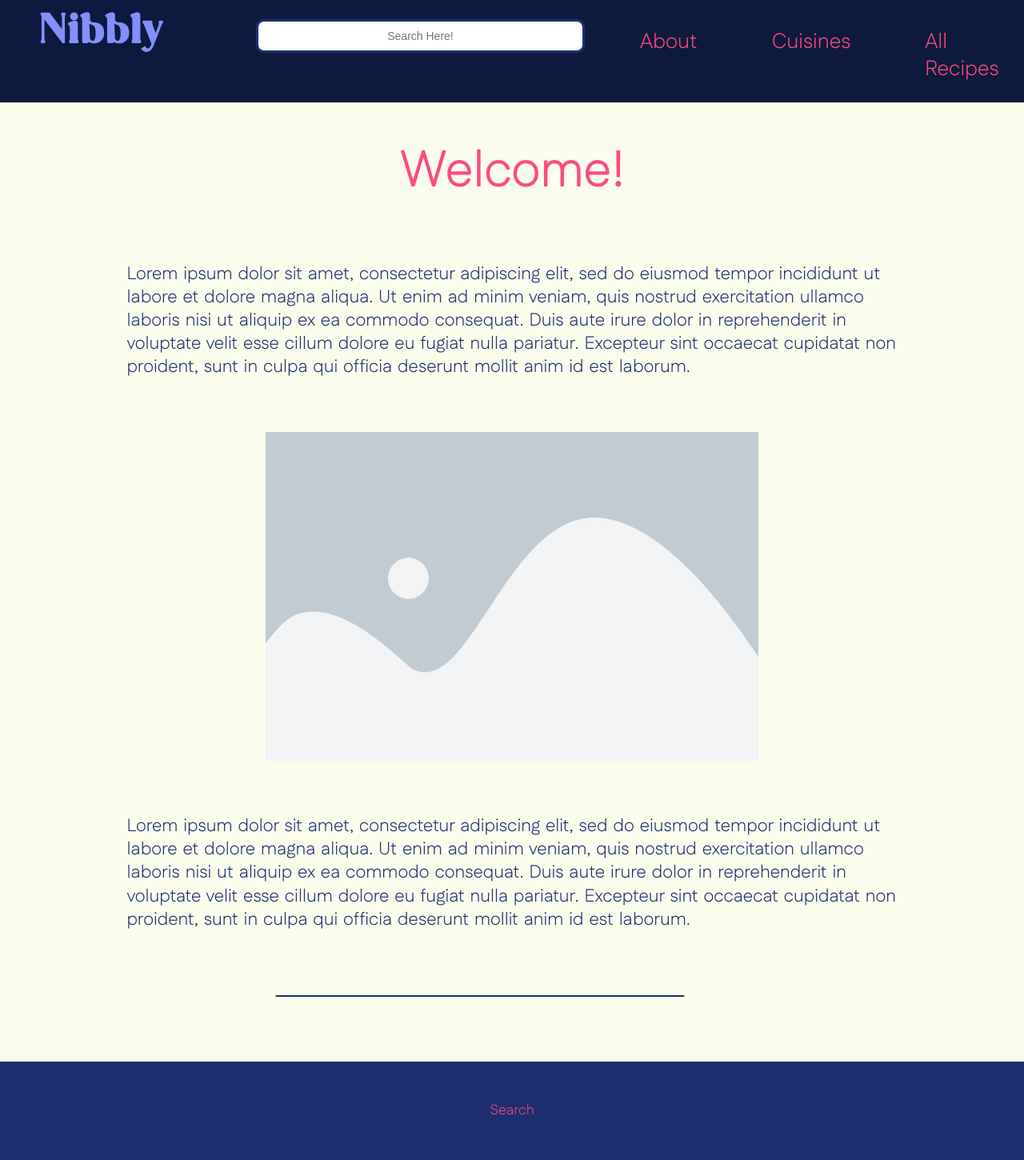
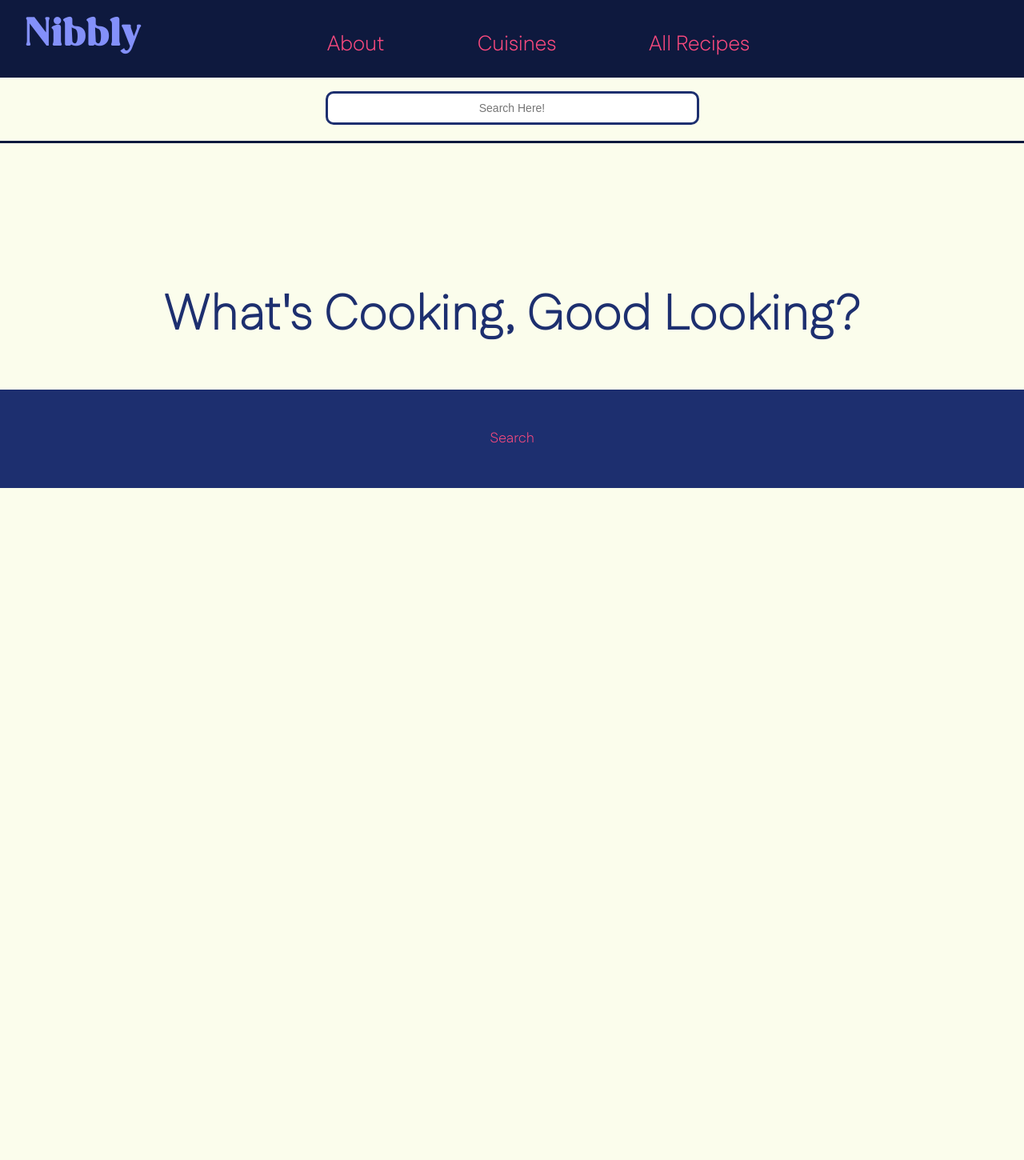
Before and after one commit to vzurui/idm232-vpl26, a PHP site: page /index.html in a window 1280 px wide. Shown: the whole page at 80% size. After the commit the page ends 610 px from the top, so only its background shows below. Run offline with PHP 8.4, Linux system fonts and the light colour scheme.

Commit message:
new search bar

```diff
--- a/css/style.css
+++ b/css/style.css
@@ -59,8 +59,8 @@ body {
 h1 {
 	color: var(--orchid-);
 	font-family: var(--font-title);
-	font-size: 4.5vw;
-	margin: -0.25em 0 0 0.5em;
+	font-size: 4.2vw;
+	margin: -0.20em 0 0 0.2em;
 	position: relative;
 	letter-spacing: 2px;
 
@@ -89,7 +89,7 @@ li {
 	color: var(--nightlife);
 	line-height: 1.3;
 	padding: 4px;
-	margin-left: 30px;
+	margin-left: 50px;
 
 }
 
@@ -171,6 +171,12 @@ button:hover {
 
 .footer-links {
 	font-size: 180%;
+}
+
+/* home page */
+
+#intro {
+	color: var(--nightlife);
 }
 
 /* cuisine */
@@ -336,16 +342,28 @@ hr.solid {
 .menu {
 	width: 75%;
 	display: flex;
+	column-gap: 3px;
 	flex-direction: row;
 }
 
 form {
 	width: 30%;
+	display: flex;
+	justify-content: center;
+}
+
+.search-container {
+	display: flex;
+	justify-content: center;
+	border-bottom: 3px solid var(--eclipse);
+	padding: 20px 100px;
+	margin: 0 -1.5em;
+
 }
 
 .topnav input[type=text] {
-  padding: 10px 8em;
-  margin-top: 1.2em;
+  padding: 10px 10em;
+  margin-top: 5em;
   font-size: 14px;
 	text-align: center;
   border-radius: 10px;
@@ -447,7 +465,7 @@ border: 2px solid var(--flamingo-);
 	position: fixed;
   width: 100%;
   z-index: 3;
-	margin: -4em -1.5em;
+	margin: -1.5em -1.5em;
 	padding-top: 10px;
 }
 
--- a/index.html
+++ b/index.html
@@ -15,7 +15,13 @@
     <label class="menu-icon" for="menu-btn"><span class="navicon"></span></label>
     <ul class="menu">
 
-    <div class="topnav">
+  <li><a href="about.html">About</a></li>
+  <li><a href="cuisines.php">Cuisines</a></li>
+  <li><a href="all-recipes.php">All Recipes</a></li>
+</ul>
+  </header>
+
+  <div class="topnav">
     <div class="search-container">
       <form action="/action_page.php">
         <input type="text" placeholder="Search Here!" name="search">
@@ -23,17 +29,11 @@
     </div>
   </div>
 
-  <li><a href="about.html">About</a></li>
-  <li><a href="cuisines.php">Cuisines</a></li>
-  <li><a href="all-recipes.php">All Recipes</a></li>
-</ul>
-  </header>
+<h2 id="intro">What's Cooking, Good Looking?</h2>
 
-<h2>Welcome!</h2>
-<p>Lorem ipsum dolor sit amet, consectetur adipiscing elit, sed do eiusmod tempor incididunt ut labore et dolore magna aliqua. Ut enim ad minim veniam, quis nostrud exercitation ullamco laboris nisi ut aliquip ex ea commodo consequat. Duis aute irure dolor in reprehenderit in voluptate velit esse cillum dolore eu fugiat nulla pariatur. Excepteur sint occaecat cupidatat non proident, sunt in culpa qui officia deserunt mollit anim id est laborum.</p>
+<!-- <p>Lorem ipsum dolor sit amet, consectetur adipiscing elit, sed do eiusmod tempor incididunt ut labore et dolore magna aliqua. Ut enim ad minim veniam, quis nostrud exercitation ullamco laboris nisi ut aliquip ex ea commodo consequat. Duis aute irure dolor in reprehenderit in voluptate velit esse cillum dolore eu fugiat nulla pariatur. Excepteur sint occaecat cupidatat non proident, sunt in culpa qui officia deserunt mollit anim id est laborum.</p>
 <img class="placeholder-image" src="images/elementor-placeholder-image.webp" alt="gray-placeholder-image">
-<p>Lorem ipsum dolor sit amet, consectetur adipiscing elit, sed do eiusmod tempor incididunt ut labore et dolore magna aliqua. Ut enim ad minim veniam, quis nostrud exercitation ullamco laboris nisi ut aliquip ex ea commodo consequat. Duis aute irure dolor in reprehenderit in voluptate velit esse cillum dolore eu fugiat nulla pariatur. Excepteur sint occaecat cupidatat non proident, sunt in culpa qui officia deserunt mollit anim id est laborum.</p>
-<hr class="solid">
+<p>Lorem ipsum dolor sit amet, consectetur adipiscing elit, sed do eiusmod tempor incididunt ut labore et dolore magna aliqua. Ut enim ad minim veniam, quis nostrud exercitation ullamco laboris nisi ut aliquip ex ea commodo consequat. Duis aute irure dolor in reprehenderit in voluptate velit esse cillum dolore eu fugiat nulla pariatur. Excepteur sint occaecat cupidatat non proident, sunt in culpa qui officia deserunt mollit anim id est laborum.</p> -->
 
 <footer>
   <p><a href="search-found.html">Search</a></p>
```
Also changed, not shown: about.html (+8 -6 lines), all-recipes.html (+8 -6 lines), all-recipes.php (+12 -2 lines), cuisines.html (+8 -6 lines), cuisines.php (+14 -1 lines), filter-results.html (+8 -6 lines), index.php (+9 -8 lines), new-recipe.php (+13 -2 lines), no-search.html (+8 -6 lines), recipe.html (+8 -6 lines), search-found.html (+8 -6 lines).
